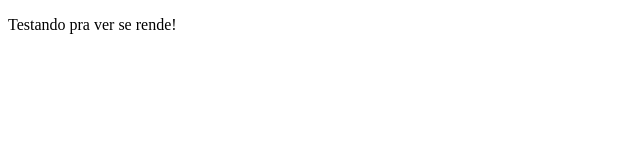
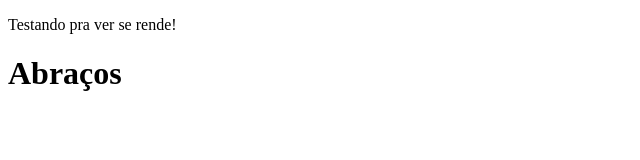
Before and after one commit to jussara6/ferias-html, a plain HTML site: page index.html in a window 1280 px wide. Shown: the whole page, without its empty margins (0-640 px from the left). Drawn offline with Linux system fonts and the light colour scheme.

Commit message:
att index

```diff
--- a/index.html
+++ b/index.html
@@ -9,5 +9,7 @@
 
     <p>Testando pra ver se rende!</p>
 
+    <h1> Abraços </h1>
+
 </body>
 </html>
```
